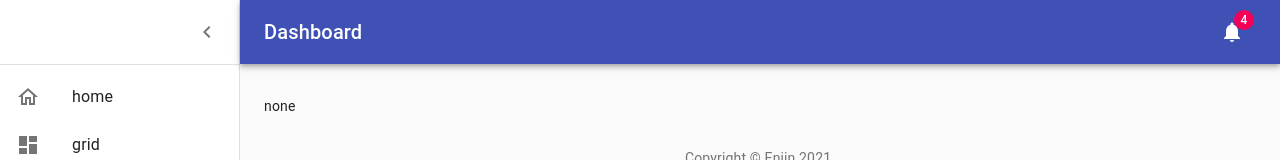
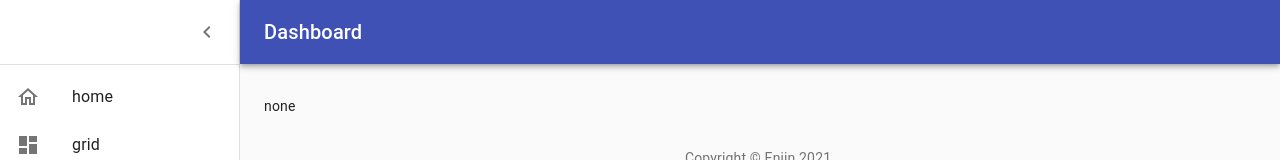
Before and after one commit to h-enjin/react-homework, a React (Create React App) app: page /none in a window 1280 px wide. Shown: the top 160 px of the page. Built offline with nearby package versions, Linux system fonts and the light colour scheme.

Commit message:
不要なものを除去

```diff
--- a/src/DashBoard.js
+++ b/src/DashBoard.js
@@ -13,12 +13,10 @@ import List from '@material-ui/core/List';
 import Typography from '@material-ui/core/Typography';
 import Divider from '@material-ui/core/Divider';
 import IconButton from '@material-ui/core/IconButton';
-import Badge from '@material-ui/core/Badge';
 import Container from '@material-ui/core/Container';
 import Link from '@material-ui/core/Link';
 import MenuIcon from '@material-ui/icons/Menu';
 import ChevronLeftIcon from '@material-ui/icons/ChevronLeft';
-import NotificationsIcon from '@material-ui/icons/Notifications';
 import ListItem from '@material-ui/core/ListItem';
 import ListItemIcon from '@material-ui/core/ListItemIcon';
 import ListItemText from '@material-ui/core/ListItemText';
@@ -116,9 +114,6 @@ const useStyles = makeStyles((theme) => ({
     overflow: 'auto',
     flexDirection: 'column',
   },
-  fixedHeight: {
-    height: 240,
-  },
 }));
 
 const DashBoard = ({ children, history }) => {
@@ -179,11 +174,6 @@ const DashBoard = ({ children, history }) => {
           <Typography component="h1" variant="h6" color="inherit" noWrap className={classes.title}>
             Dashboard
           </Typography>
-          <IconButton color="inherit">
-            <Badge badgeContent={4} color="secondary">
-              <NotificationsIcon />
-            </Badge>
-          </IconButton>
         </Toolbar>
       </AppBar>
       <Drawer
```
